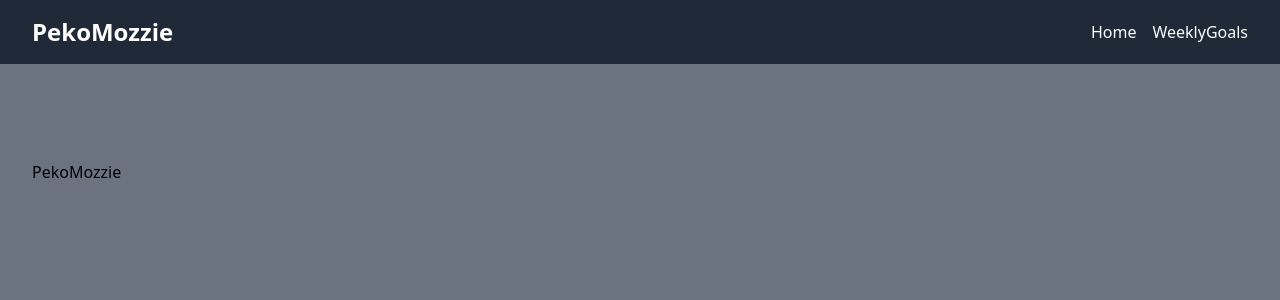
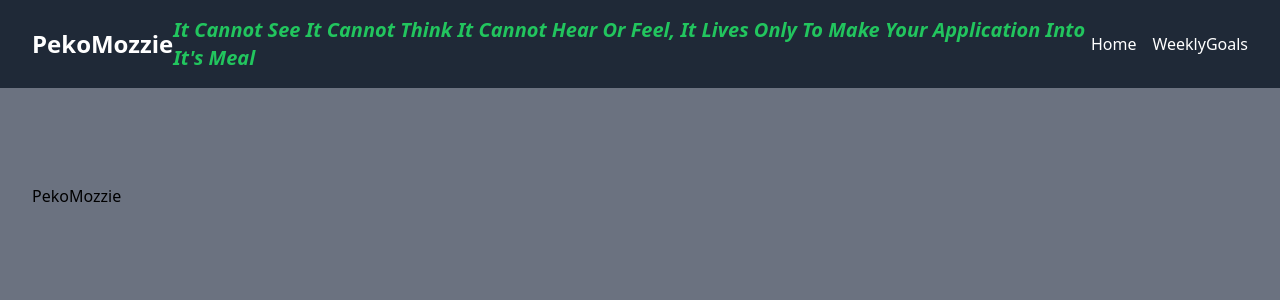
Before and after one commit to PekoMozzie/PekoMozzie, a Next.js app in the folder pekomozzie/: page / in a window 1280 px wide. Shown: the top 300 px of the page. Built offline with nearby package versions, Linux system fonts and the light colour scheme.

Commit message:
worked more on layout for navbar

```diff
--- a/pekomozzie/src/app/layout.js
+++ b/pekomozzie/src/app/layout.js
@@ -6,6 +6,7 @@ const inter = Inter({ subsets: ["latin"] });
 export const metadata = {
   title: "PekoMozzie",
   description: "The only monster that only eats job applications",
+  slogan: "It Cannot See It Cannot Think It Cannot Hear Or Feel, It Lives Only To Make Your Application Into It's Meal",
 };
 
 export default function RootLayout({ children }) {
@@ -17,6 +18,7 @@ export default function RootLayout({ children }) {
             <a href="/" className="text-2xl font-bold">
               {metadata.title}
             </a>
+            <h1 className = "text-xl italic font-bold text-green-500">{metadata.slogan}</h1>
             <ul className="flex space-x-4">
               <li>
                 <a href="/" className="hover:underline">
```
